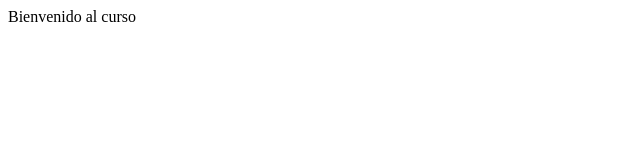
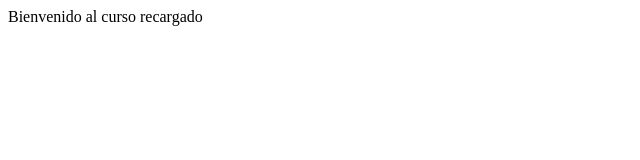
Before and after one commit to samuelog012/git, a plain HTML site: page index.html in a window 1280 px wide. Shown: the full height of the page, 0-640 px from the left. Drawn offline with Linux system fonts and the light colour scheme.

Commit message:
so mas pruebas

```diff
--- a/index.html
+++ b/index.html
@@ -7,7 +7,7 @@
 </head>
 <body>
    <div>
-       Bienvenido al curso
+       Bienvenido al curso recargado
    </div>
 </body>
 </html>
```
